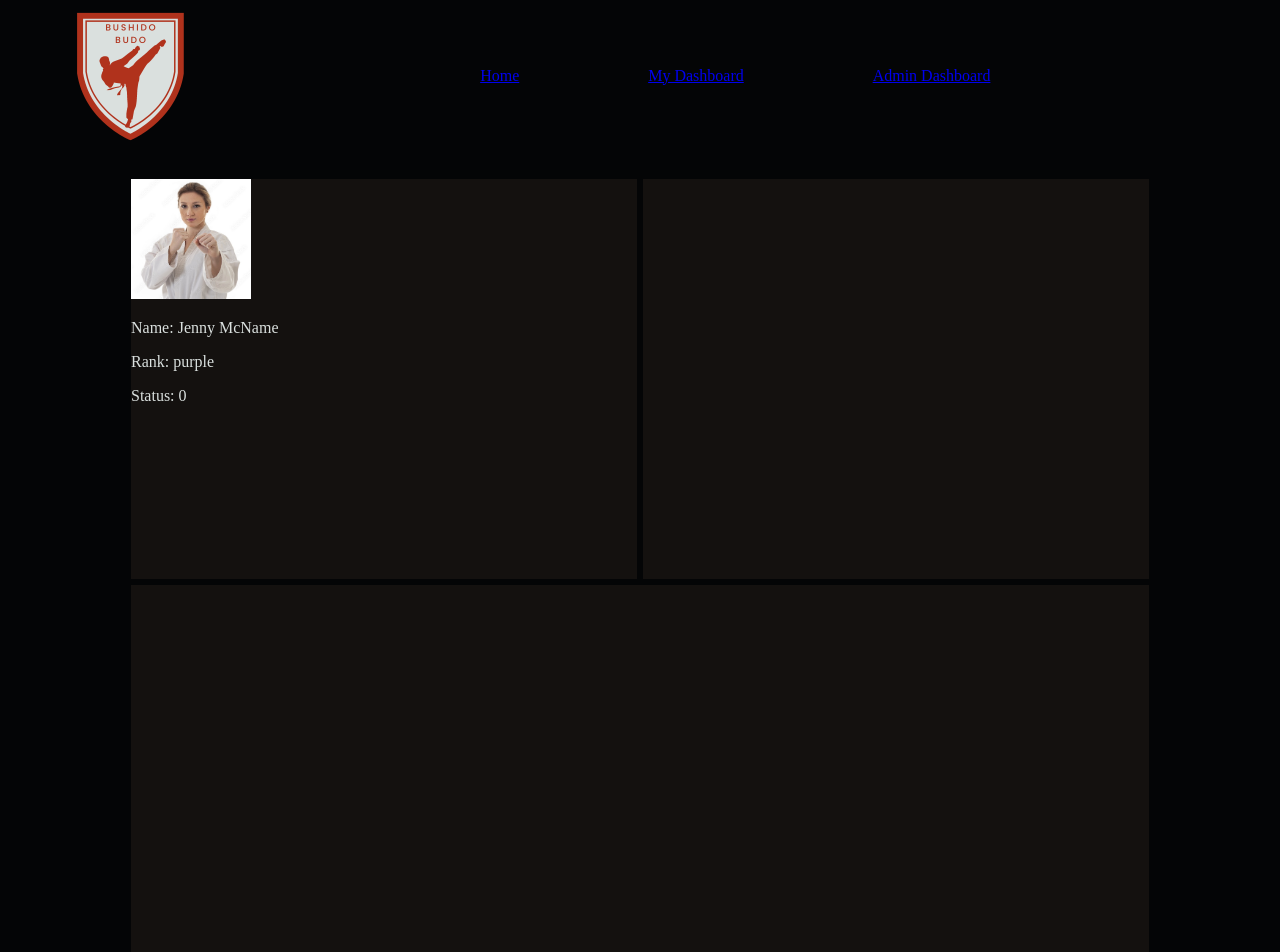
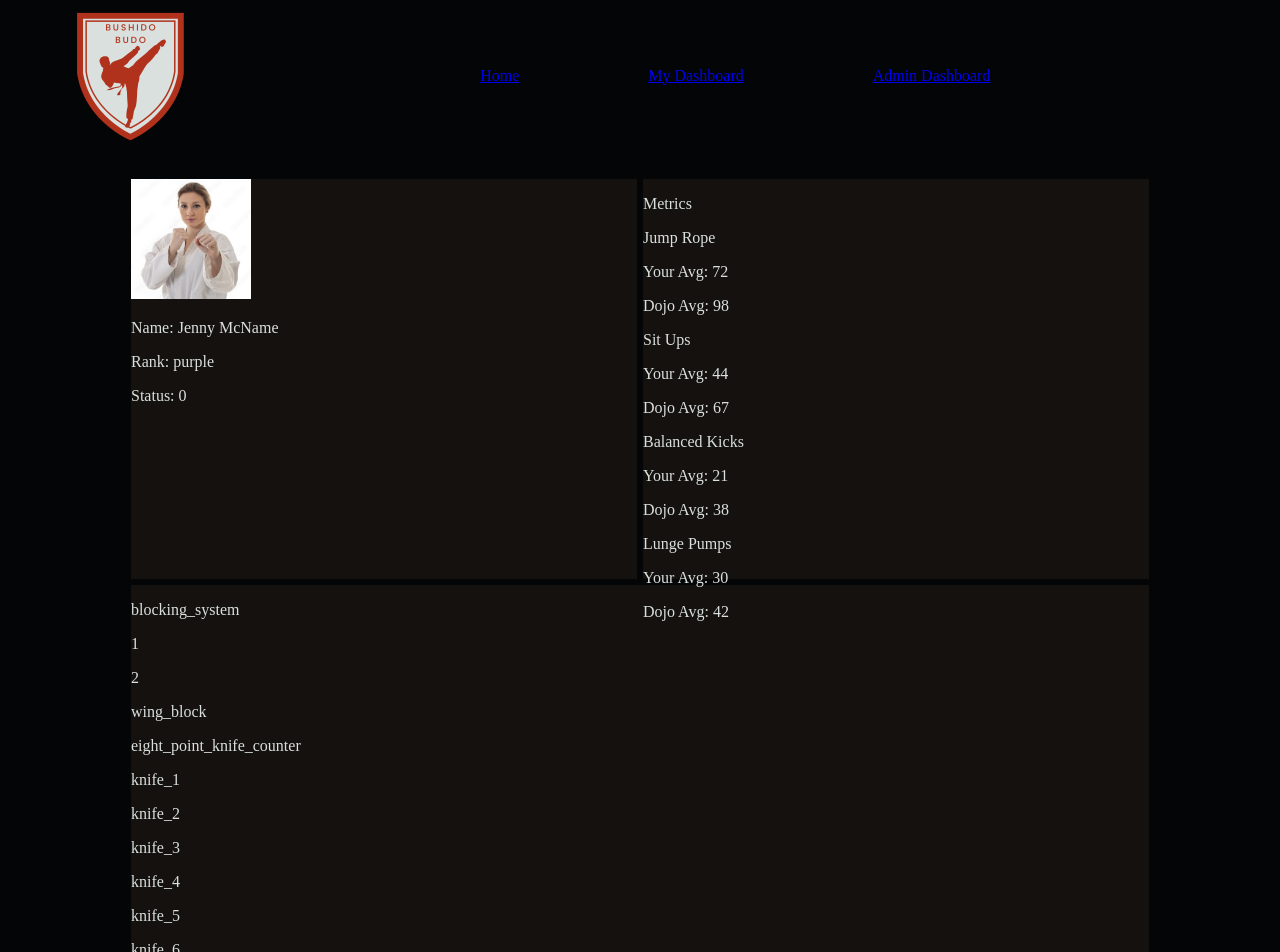
Before and after one commit to bushido-budo/bushido_fe, a React (Create React App) app: page /dashboard/student_id in a window 1280 px wide. Shown: the top 952 px of the page. Built offline with nearby package versions, Linux system fonts and the light colour scheme.

Commit message:
Render metrics data, some of current materials data

```diff
--- a/src/components/StudentDashboard/StudentDashboard.tsx
+++ b/src/components/StudentDashboard/StudentDashboard.tsx
@@ -18,12 +18,39 @@ const StudentDashboard: FC<StudentDashboardProps> = ({ studentInfo }) => {
         { studentInfo.data && <p>Status: {studentInfo.data.user_status}</p> }
       </section>
       <section className='student-metrics'>
-
+        <p className='metrics-header'>Metrics</p>
+          <p>Jump Rope</p>
+          { studentInfo.data && <p>Your Avg: {studentInfo.data.belt_test_metrics.student_average.jump_rope} </p> }
+          { studentInfo.data && <p>Dojo Avg: {studentInfo.data.belt_test_metrics.dojo_average.jump_rope} </p> }
+        <p>Sit Ups</p>
+          { studentInfo.data && <p>Your Avg: {studentInfo.data.belt_test_metrics.student_average.sit_ups}</p> }
+          { studentInfo.data && <p>Dojo Avg: {studentInfo.data.belt_test_metrics.dojo_average.sit_ups} </p> }
+        <p>Balanced Kicks</p>
+          { studentInfo.data && <p>Your Avg: {studentInfo.data.belt_test_metrics.student_average.balanced_kicks}</p> }
+          { studentInfo.data && <p>Dojo Avg: {studentInfo.data.belt_test_metrics.dojo_average.balanced_kicks} </p> }
+        <p>Lunge Pumps</p>
+          { studentInfo.data && <p>Your Avg: {studentInfo.data.belt_test_metrics.student_average.lunge_pumps}</p> }
+          { studentInfo.data && <p>Dojo Avg: {studentInfo.data.belt_test_metrics.dojo_average.lunge_pumps} </p> }
       </section>
       </div>
       <div className='student-lower-section-container'>
       <section className='student-techniques'>
-
+        <div className='current-materials'>
+          <div >
+            { studentInfo.data && <p> {Object.keys(studentInfo.data.current_material)[0]}</p>}
+            { studentInfo.data && studentInfo.data.current_material.blocking_system.hammer.map(val => <p key={val}>{val}</p>)}
+          </div>
+          { studentInfo.data && <p> {studentInfo.data && Object.keys(studentInfo.data.current_material.blocking_system)[1]}</p>}
+          { studentInfo.data && <p> {studentInfo.data && Object.keys(studentInfo.data.current_material)[1]}</p>}
+          { studentInfo.data && <p> {studentInfo.data && Object.keys(studentInfo.data.current_material.eight_point_knife_counter)[0]}</p>}
+          { studentInfo.data && <p> {studentInfo.data && Object.keys(studentInfo.data.current_material.eight_point_knife_counter)[1]}</p>}
+          { studentInfo.data && <p> {studentInfo.data && Object.keys(studentInfo.data.current_material.eight_point_knife_counter)[2]}</p>}
+          { studentInfo.data && <p> {studentInfo.data && Object.keys(studentInfo.data.current_material.eight_point_knife_counter)[3]}</p>}
+          { studentInfo.data && <p> {studentInfo.data && Object.keys(studentInfo.data.current_material.eight_point_knife_counter)[4]}</p>}
+          { studentInfo.data && <p> {studentInfo.data && Object.keys(studentInfo.data.current_material.eight_point_knife_counter)[5]}</p>}
+          { studentInfo.data && <p> {studentInfo.data && Object.keys(studentInfo.data.current_material.eight_point_knife_counter)[6]}</p>}
+          { studentInfo.data && <p> {studentInfo.data && Object.keys(studentInfo.data.current_material.eight_point_knife_counter)[7]}</p>}
+        </div>
       </section>
       </div>
     </div>
```
